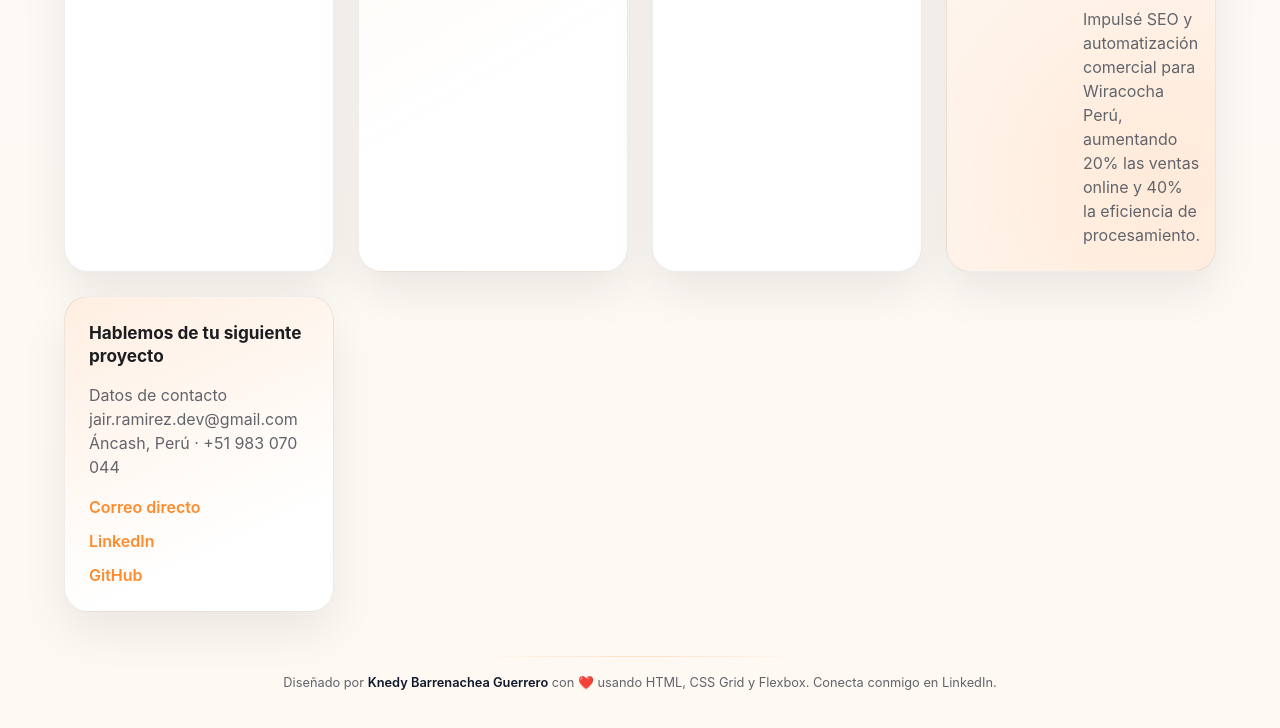
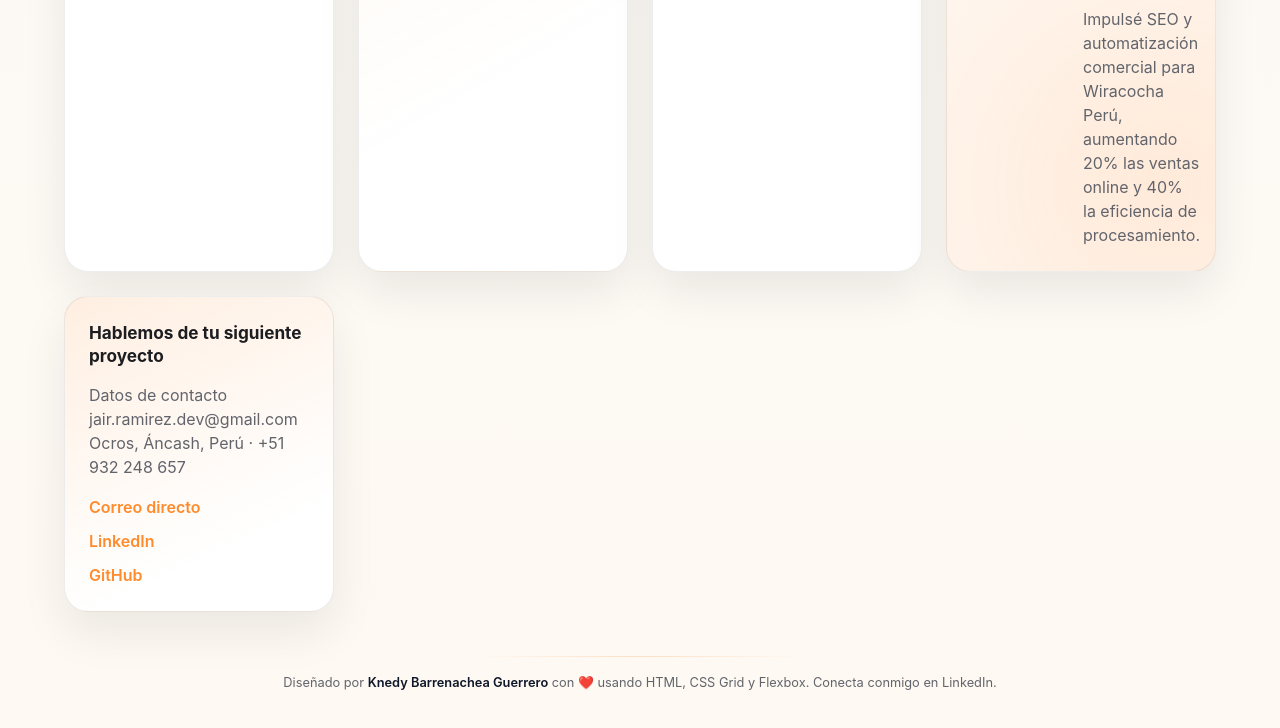
Before and after one commit to Kenedy43/miPortafolio, a plain HTML site: page index.html in a window 1280 px wide. Shown: the part 2037-2765 px from the top of the page. Drawn offline with Linux system fonts and the light colour scheme.

Commit message:
Update contact information in index.html

```diff
--- a/index.html
+++ b/index.html
@@ -248,7 +248,7 @@
                     <p class="muted">
                         Datos de contacto<br />
                         jair.ramirez.dev@gmail.com<br />
-                        Áncash, Perú · +51 983 070 044
+                        Ocros, Áncash, Perú · +51 932 248 657
                     </p>
                     <div class="contact-links">
                         <a href="mailto:jair.ramirez.dev@gmail.com">Correo directo</a>
```
